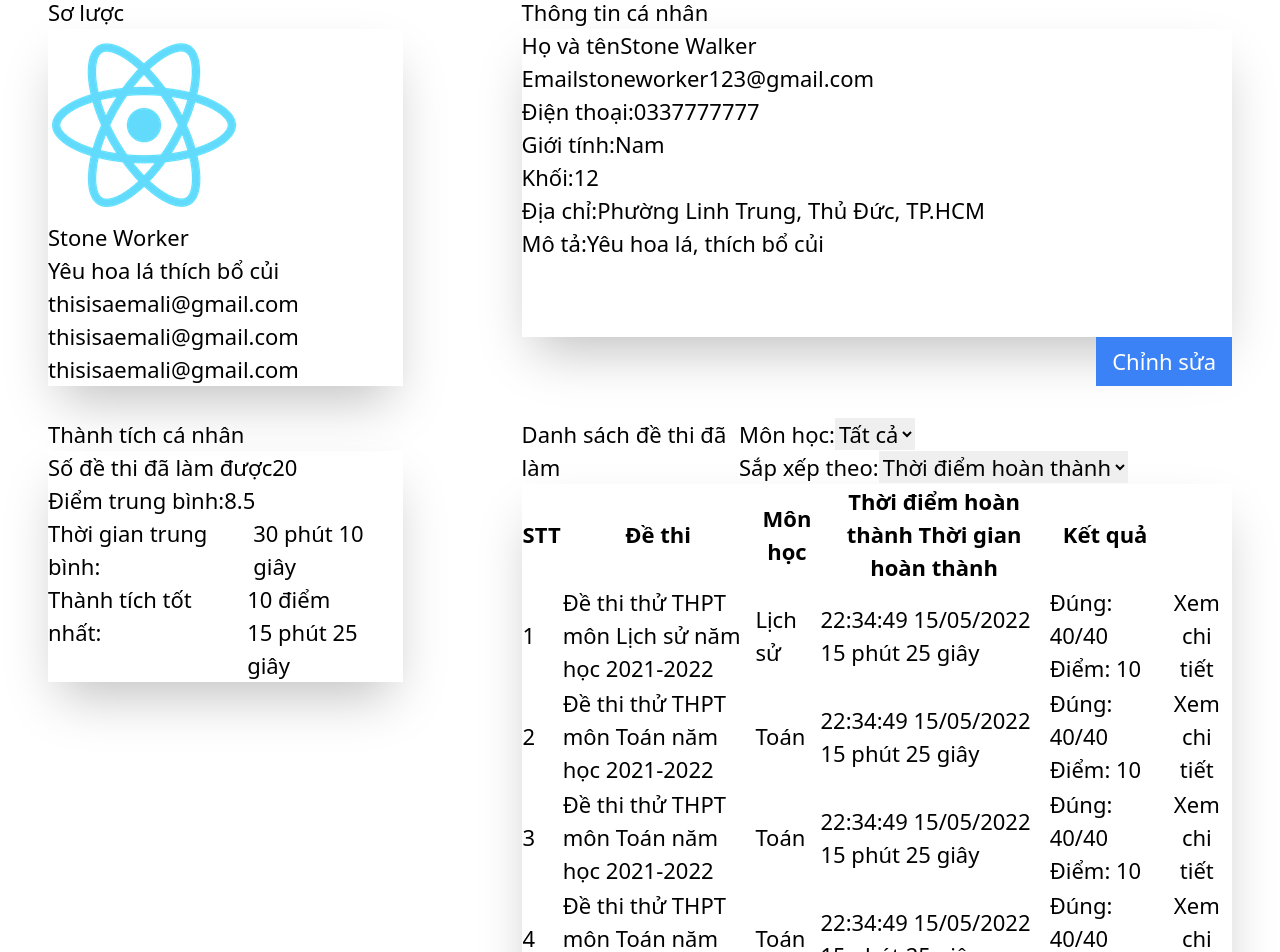
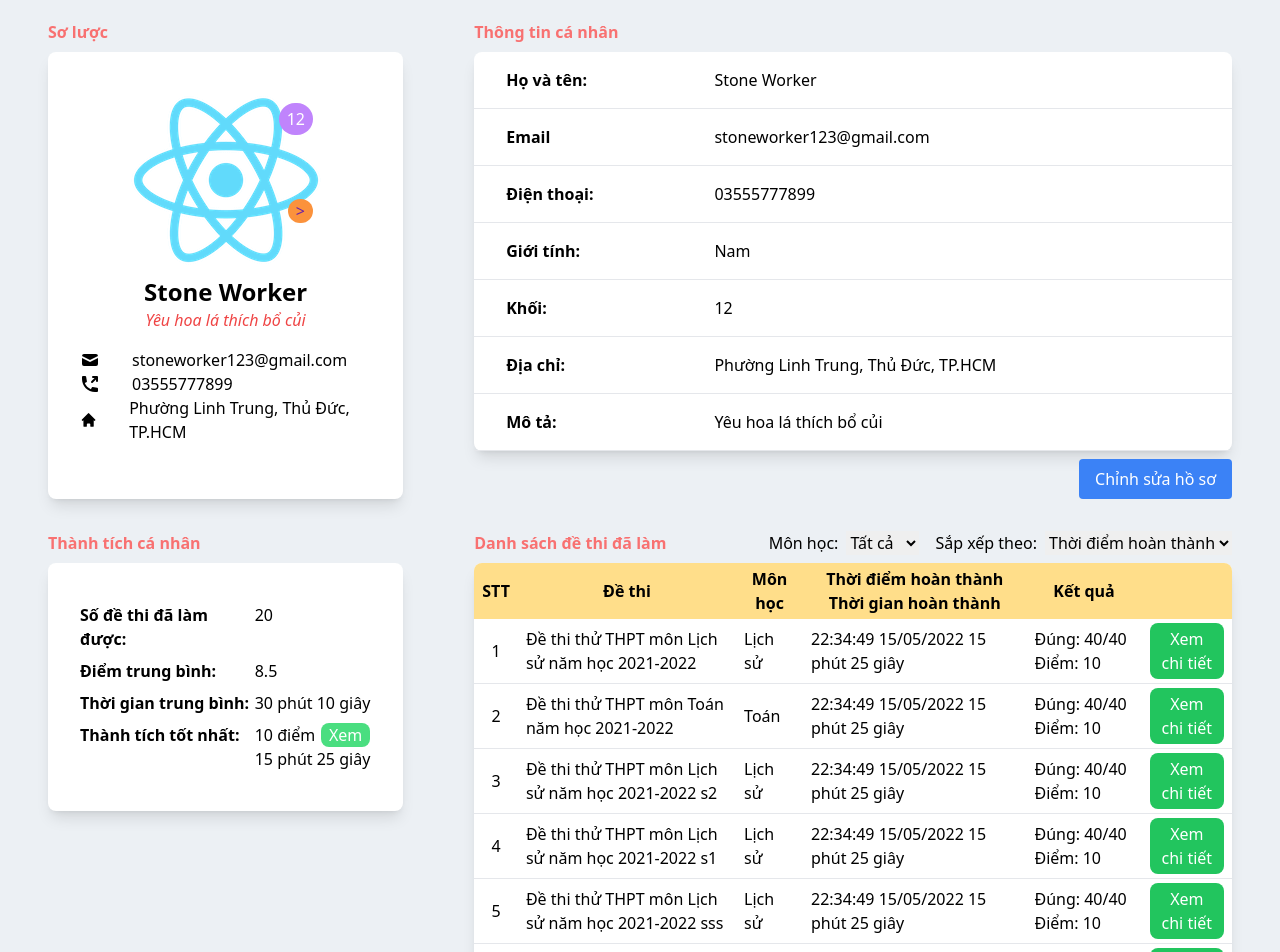
Before and after one commit to dungnguyenq1w2/ExamGo, a React (Create React App) app in the folder front-end/: page /user/me in a window 1280 px wide. Shown: the part 160-1112 px from the top of the page. Built offline with nearby package versions, Linux system fonts and the light colour scheme.

Commit message:
add UserProfile component

```diff
--- a/front-end/src/features/User/pages/UserProfile.jsx
+++ b/front-end/src/features/User/pages/UserProfile.jsx
@@ -1,173 +1,249 @@
 import React from 'react';
+const userInfo = {
+	name: "Stone Worker",
+	quote: "Yêu hoa lá thích bổ củi",
+	email: "stoneworker123@gmail.com",
+	phone: "03555777899",
+	address: "Phường Linh Trung, Thủ Đức, TP.HCM",
+	grade: 12,
+	gender: 1,
+}
 
+const examsInfo = [
+	{
+		id: 1,
+		name: "Đề thi thử THPT môn Lịch sử năm học 2021-2022",
+		subject: "Lịch sử",
+		completedTime: "22:34:49 15/05/2022 15 phút 25 giây",
+		result: "Đúng: 40/40 Điểm: 10",
+	},
+	{
+		id: 2,
+		name: "Đề thi thử THPT môn Toán năm học 2021-2022",
+		subject: "Toán",
+		completedTime: "22:34:49 15/05/2022 15 phút 25 giây",
+		result: "Đúng: 40/40 Điểm: 10",
+	},
+	{
+		id: 3,
+		name: "Đề thi thử THPT môn Lịch sử năm học 2021-2022 s2",
+		subject: "Lịch sử",
+		completedTime: "22:34:49 15/05/2022 15 phút 25 giây",
+		result: "Đúng: 40/40 Điểm: 10",
+	},
+	{
+		id: 4,
+		name: "Đề thi thử THPT môn Lịch sử năm học 2021-2022 s1",
+		subject: "Lịch sử",
+		completedTime: "22:34:49 15/05/2022 15 phút 25 giây",
+		result: "Đúng: 40/40 Điểm: 10",
+	},
+	{
+		id: 5,
+		name: "Đề thi thử THPT môn Lịch sử năm học 2021-2022 sss",
+		subject: "Lịch sử",
+		completedTime: "22:34:49 15/05/2022 15 phút 25 giây",
+		result: "Đúng: 40/40 Điểm: 10",
+	},
+	{
+		id: 6,
+		name: "Đề thi thử THPT môn Lịch sử năm học 2021-2022 ss",
+		subject: "Lịch sử",
+		completedTime: "22:34:49 15/05/2022 15 phút 25 giây",
+		result: "Đúng: 40/40 Điểm: 10",
+	},
+	{
+		id: 10,
+		name: "Đề thi thử THPT môn Lịch sử năm học 2021-2022 s",
+		subject: "Lịch sử",
+		completedTime: "22:34:49 15/05/2022 15 phút 25 giây",
+		result: "Đúng: 40/40 Điểm: 10",
+	},
+]
 function UserProfile(props) {
+	const styleTableHeader = "px-2 py-1"
+	const styleTableData = "py-1 px-2 border-b"
+	const handlePaginationClick = () => {
+
+	}
+
 	return (
-		<div className="mx-12 flex flex-col">
-			<div className="flex justify-between w-full ">
-				<div className="basis-[30%]">
-					<p>Sơ lược</p>
-					<div className="shadow-2xl">
-						<div>
-							<img src="/logo192.png" alt="avatar" />
-							<p>Stone Worker</p>
-							<p>Yêu hoa lá thích bổ củi</p>
+		<div className="px-12 flex flex-col sm:text-[16px] bg-[#ECF0F4] py-6">
+			<div className="flex justify-between w-full">
+				<div className="flex flex-col basis-[30%] md:min-h-full">
+					<p className='font-bold text-red-400 mb-2'>Sơ lược</p>
+					<div className="rounded-lg shadow-lg p-8 flex-1 bg-white">
+						<div className='text-center mb-4'>
+							<div className='relative flex justify-center'>
+								<img className='h-full rounded-full' src="/logo192.png" alt="avatar" />
+								<div className='absolute top-[10%] right-[20%] px-2 py-1 rounded-full bg-purple-400 border-purple text-white'>{userInfo.grade}</div>
+								<div className='absolute top-[60%] right-[20%] px-2 rounded-full bg-orange-400 text-purple-800'>{userInfo.gender ? ">" : "<"}</div>
+							</div>
+							<p className='font-bold text-2xl'>{userInfo.name}</p>
+							<p className='italic text-red-500'>{userInfo.quote}</p>
+
 						</div>
 						<div>
-							<p>thisisaemali@gmail.com</p>
-							<p>thisisaemali@gmail.com</p>
-							<p>thisisaemali@gmail.com</p>
+							<div className='flex items-center'>
+								<svg xmlns="http://www.w3.org/2000/svg" className="h-5 w-5" viewBox="0 0 20 20" fill="currentColor">
+									<path d="M2.003 5.884L10 9.882l7.997-3.998A2 2 0 0016 4H4a2 2 0 00-1.997 1.884z" />
+									<path d="M18 8.118l-8 4-8-4V14a2 2 0 002 2h12a2 2 0 002-2V8.118z" />
+								</svg>
+								<span className='ml-8'>{userInfo.email}</span>
+							</div>
+							<div className='flex items-center'>
+								<svg xmlns="http://www.w3.org/2000/svg" className="h-5 w-5" viewBox="0 0 20 20" fill="currentColor">
+									<path d="M17.924 2.617a.997.997 0 00-.215-.322l-.004-.004A.997.997 0 0017 2h-4a1 1 0 100 2h1.586l-3.293 3.293a1 1 0 001.414 1.414L16 5.414V7a1 1 0 102 0V3a.997.997 0 00-.076-.383z" />
+									<path d="M2 3a1 1 0 011-1h2.153a1 1 0 01.986.836l.74 4.435a1 1 0 01-.54 1.06l-1.548.773a11.037 11.037 0 006.105 6.105l.774-1.548a1 1 0 011.059-.54l4.435.74a1 1 0 01.836.986V17a1 1 0 01-1 1h-2C7.82 18 2 12.18 2 5V3z" />
+								</svg>
+								<span className='ml-8'>{userInfo.phone}</span>
+							</div>
+							<div className='flex items-center'>
+								<svg xmlns="http://www.w3.org/2000/svg" className="h-5 w-5" viewBox="0 0 20 20" fill="currentColor">
+									<path d="M10.707 2.293a1 1 0 00-1.414 0l-7 7a1 1 0 001.414 1.414L4 10.414V17a1 1 0 001 1h2a1 1 0 001-1v-2a1 1 0 011-1h2a1 1 0 011 1v2a1 1 0 001 1h2a1 1 0 001-1v-6.586l.293.293a1 1 0 001.414-1.414l-7-7z" />
+								</svg>
+								<span className='ml-8'>{userInfo.address}</span>
+							</div>
 						</div>
 					</div>
 				</div>
 
-				<div className="flex flex-col basis-[60%] min-h-full">
-					<p>Thông tin cá nhân</p>
-					<ul className="shadow-2xl flex-1">
-						<li className="flex">
-							<p>Họ và tên</p>
-							<p>Stone Walker</p>
+				<div className="flex flex-col md:basis-[64%] md:min-h-full ">
+					<p className='font-bold text-red-400 mb-2'>Thông tin cá nhân</p>
+					<ul className="rounded-lg shadow-lg flex-1 bg-white">
+						<li className="flex py-4 px-8 border-b">
+							<div className='basis-[30%] font-semibold'>Họ và tên:</div>
+							<div className='basis-[70%]'>{userInfo.name}</div>
 						</li>
-						<li className="flex">
-							<p>Email</p>
-							<p>stoneworker123@gmail.com</p>
+						<li className="flex py-4 px-8 border-b">
+							<div className='basis-[30%] font-semibold'>Email</div>
+							<div className='basis-[70%]'>{userInfo.email}</div>
 						</li>
-						<li className="flex">
-							<p>Điện thoại:</p>
-							<p>0337777777</p>
+						<li className="flex py-4 px-8 border-b">
+							<div className='basis-[30%] font-semibold'>Điện thoại:</div>
+							<div className='basis-[70%]'>{userInfo.phone}</div>
 						</li>
-						<li className="flex">
-							<p>Giới tính:</p>
-							<p>Nam</p>
+						<li className="flex py-4 px-8 border-b">
+							<div className='basis-[30%] font-semibold'>Giới tính:</div>
+							<div className='basis-[70%]'>{userInfo.gender ? "Nam" : "Nữ"}</div>
 						</li>
-						<li className="flex">
-							<p>Khối:</p>
-							<p>12</p>
+						<li className="flex py-4 px-8 border-b">
+							<div className='basis-[30%] font-semibold'>Khối:</div>
+							<div className='basis-[70%]'>{userInfo.grade}</div>
 						</li>
-						<li className="flex">
-							<p>Địa chỉ:</p>
-							<p>Phường Linh Trung, Thủ Đức, TP.HCM</p>
+						<li className="flex py-4 px-8 border-b">
+							<div className='basis-[30%] font-semibold'>Địa chỉ:</div>
+							<div className='basis-[70%]'>{userInfo.address}</div>
 						</li>
-						<li className="flex">
-							<p>Mô tả:</p>
-							<p>Yêu hoa lá, thích bổ củi</p>
+						<li className="flex py-4 px-8 border-b">
+							<div className='basis-[30%] font-semibold'>Mô tả:</div>
+							<div className='basis-[70%]'>{userInfo.quote}</div>
 						</li>
 					</ul>
-					<button className="flex ml-auto px-4 py-2 bg-blue-500 text-white">
-						Chỉnh sửa
+					<button className="flex ml-auto mt-2 px-4 py-2 rounded bg-blue-500 text-white">
+						Chỉnh sửa hồ sơ
 					</button>
 				</div>
 			</div>
 			<div className="flex justify-between mt-8 w-full ">
 				<div className="basis-[30%]">
-					<p>Thành tích cá nhân</p>
-					<ul className="shadow-2xl">
-						<li className="flex">
-							<p>Số đề thi đã làm được</p>
+					<p className='font-bold text-red-400 mb-2'>Thành tích cá nhân</p>
+					<ul className="rounded-lg shadow-lg p-8 bg-white">
+						<li className="flex my-2">
+							<p className='basis-[60%] font-semibold'>Số đề thi đã làm được:</p>
 							<p>20</p>
 						</li>
-						<li className="flex">
-							<p>Điểm trung bình:</p>
+						<li className="flex my-2">
+							<p className='basis-[60%] font-semibold'>Điểm trung bình:</p>
 							<p>8.5</p>
 						</li>
-						<li className="flex">
-							<p>Thời gian trung bình:</p>
+						<li className="flex my-2">
+							<p className='basis-[60%] font-semibold'>Thời gian trung bình:</p>
 							<p>30 phút 10 giây</p>
 						</li>
-						<li className="flex">
-							<p>Thành tích tốt nhất:</p>
+						<li className="flex my-2">
+							<p className='basis-[60%] font-semibold'>Thành tích tốt nhất:</p>
 							<div>
-								<p>10 điểm</p>
+								<div className='flex justify-between'>
+									<span>10 điểm</span>
+									<button className='px-2 bg-green-400 text-white rounded-lg'>Xem</button>
+								</div>
 								<p>15 phút 25 giây</p>
 							</div>
 						</li>
 					</ul>
 				</div>
 
-				<div className="basis-[60%] min-h-full">
+				<div className="basis-[64%] min-h-full">
 					<div className="flex">
-						<p>Danh sách đề thi đã làm</p>
+						<p className='font-bold text-red-400 mb-2'>Danh sách đề thi đã làm</p>
 						<ul className="flex flex-wrap ml-auto">
 							<li>
 								Môn học:
-								<select>
+								<select className='ml-2'>
 									<option label="Tất cả"></option>
+									<option value="Toán">Toán</option>
+									<option value="Lý">Lý</option>
+									<option value="Hóa">Hóa</option>
+									<option value="Sinh">Sinh</option>
+									<option value="Anh">Anh</option>
+									<option value="Lịch sử">Lịch sử</option>
+									<option value="Địa lý">Địa lý</option>
+									<option value="GDCD">GDCD</option>
 								</select>
 							</li>
-							<li>
+							<li className='ml-4'>
 								Sắp xếp theo:
-								<select>
-									<option label="Thời điểm hoàn thành"></option>
+								<select className='ml-2 outline-none'>
+									<option value="Thời điểm hoàn thành">Thời điểm hoàn thành</option>
+									<option value="Thời điểm hoàn thành">Điểm số</option>
+									<option value="Thời điểm hoàn thành">Thời gian hoàn thành</option>
 								</select>
 							</li>
 						</ul>
 					</div>
-					<table className="shadow-2xl">
-						<tr>
-							<th>STT</th>
-							<th>Đề thi</th>
-							<th>Môn học</th>
-							<th>Thời điểm hoàn thành Thời gian hoàn thành</th>
-							<th>Kết quả</th>
-						</tr>
-						<tr>
-							<td>1</td>
-							<td>Đề thi thử THPT môn Lịch sử năm học 2021-2022</td>
-							<td>Lịch sử</td>
-							<td>22:34:49 15/05/2022 15 phút 25 giây</td>
-							<td>Đúng: 40/40 Điểm: 10</td>
-							<td>
-								<button>Xem chi tiết</button>
-							</td>
-						</tr>
-						<tr>
-							<td>2</td>
-							<td>Đề thi thử THPT môn Toán năm học 2021-2022</td>
-							<td>Toán</td>
-							<td>22:34:49 15/05/2022 15 phút 25 giây</td>
-							<td>Đúng: 40/40 Điểm: 10</td>
-							<td>
-								<button>Xem chi tiết</button>
-							</td>
-						</tr>
-						<tr>
-							<td>3</td>
-							<td>Đề thi thử THPT môn Toán năm học 2021-2022</td>
-							<td>Toán</td>
-							<td>22:34:49 15/05/2022 15 phút 25 giây</td>
-							<td>Đúng: 40/40 Điểm: 10</td>
-							<td>
-								<button>Xem chi tiết</button>
-							</td>
-						</tr>
-						<tr>
-							<td>4</td>
-							<td>Đề thi thử THPT môn Toán năm học 2021-2022</td>
-							<td>Toán</td>
-							<td>22:34:49 15/05/2022 15 phút 25 giây</td>
-							<td>Đúng: 40/40 Điểm: 10</td>
-							<td>
-								<button>Xem chi tiết</button>
-							</td>
-						</tr>
-						<tr>
-							<td>5</td>
-							<td>Đề thi thử THPT môn Toán năm học 2021-2022</td>
-							<td>Toán</td>
-							<td>22:34:49 15/05/2022 15 phút 25 giây</td>
-							<td>Đúng: 40/40 Điểm: 10</td>
-							<td>
-								<button>Xem chi tiết</button>
-							</td>
-						</tr>
+					<table className="shadow-lg bg-white rounded-lg overflow-hidden">
+						<thead className='bg-[#FFDE8A] rounded-lg'>
+							<tr>
+								<th className={styleTableHeader}>STT</th>
+								<th className={styleTableHeader}>Đề thi</th>
+								<th className={styleTableHeader}>Môn học</th>
+								<th className={styleTableHeader}>Thời điểm hoàn thành Thời gian hoàn thành</th>
+								<th className={styleTableHeader}>Kết quả</th>
+								<th className={styleTableHeader}></th>
+							</tr>
+						</thead>
+						<tbody>
+
+							{examsInfo.length > 0 &&
+								examsInfo.map((exam, index) => {
+									return (
+										<tr key={exam.id}>
+											<td className={`${styleTableData} text-center`}>{index + 1}</td>
+											<td className={styleTableData}>{exam.name}</td>
+											<td className={styleTableData}>{exam.subject}</td>
+											<td className={styleTableData}>{exam.completedTime}</td>
+											<td className={styleTableData}>{exam.result}</td>
+											<td className={styleTableData}>
+												<button className='bg-green-500 px-2 py-1 rounded-lg text-white'>Xem chi tiết</button>
+											</td>
+										</tr>
+									)
+								})}
+						</tbody>
+
 					</table>
-					<div className="flex items-center justify-center">
-						<button className="px-2 py-1 bg-white border rounded-lg mr-1">Prev</button>
-						<button className="px-2 py-1 bg-white border rounded-lg mr-1">1</button>
-						<button className="px-2 py-1 bg-white border rounded-lg mr-1">2</button>
-						<button className="px-2 py-1 bg-white border rounded-lg mr-1">3</button>
-						<button className="px-2 py-1 bg-white border rounded-lg mr-1">4</button>
-						<button className="px-2 py-1 bg-white border rounded-lg">Next</button>
-					</div>
+					{examsInfo.length > 5 &&
+						<div className="flex items-center justify-center mt-6">
+							<button className="border-3 border-stone-400 px-3 py-1 bg-white border rounded mr-1 text-sky-600 font-semibold">Prev</button>
+							<button className="border-3 border-stone-400 px-3 py-1 bg-white border rounded mr-1 font-bold bg-indigo-600 text-white">1</button>
+							<button className="border-3 border-stone-400 px-3 py-1 bg-white border rounded mr-1 font-bold">2</button>
+							<button className="border-3 border-stone-400 px-3 py-1 bg-white border rounded mr-1 font-bold">3</button>
+							<button className="border-3 border-stone-400 px-3 py-1 bg-white border rounded mr-1 font-bold">4</button>
+							<button className="border-3 border-stone-400 px-3 py-1 bg-white border rounded text-sky-600 font-semibold">Next</button>
+						</div>
+					}
+
 				</div>
 			</div>
 		</div>
```
